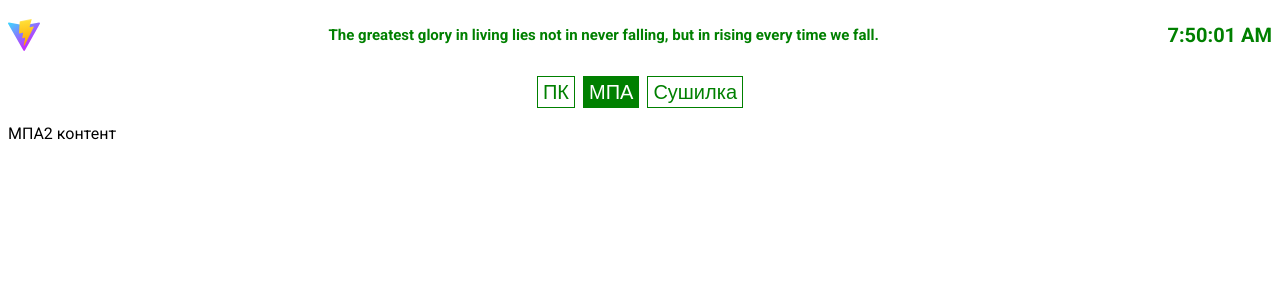
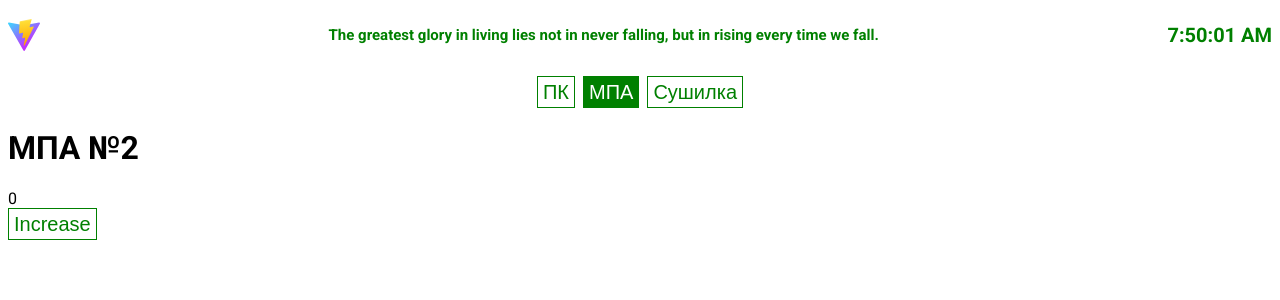
Before and after one commit to DmitryMelkov/react-train, a React (Vite) app: page / in a window 1280 px wide. Both pictures are taken after a click on the button "МПА". Shown: the top 300 px of the page. Built offline with nearby package versions, Linux system fonts and the light colour scheme; no server answers.

Commit message:
add count train

```diff
--- a/src/App.tsx
+++ b/src/App.tsx
@@ -3,6 +3,9 @@ import Header from './components/Header/Header';
 import TabBtns from './components/Tabs/TabBtns';
 import TabPC from './components/Tabs/TabPC';
 import styles from './App.module.scss';
+import TabSushilka from './components/Tabs/TabSushilka';
+import { CounterProvider } from './hooks/CounterContext';
+import TabMpa from './components/Tabs/TabMpa';
 
 const App: React.FC = () => {
   const [tab, setTab] = useState<string>('ПК1');
@@ -19,11 +22,19 @@ const App: React.FC = () => {
             <TabPC url={'http://169.254.0.156:3002/api/vr2-data'} title={'ПК №2'} />
           </div>
         )}
-        {tab === 'МПА2' && <div>МПА2 контент</div>}
-        {tab === 'Сушилка1' && <div>Сушилка1 контент</div>}
+        {tab === 'МПА2' && (
+          <CounterProvider>
+            <TabMpa title={'МПА №2'} />
+          </CounterProvider>
+        )}
+        {tab === 'Сушилка1' && (
+          <CounterProvider>
+            <TabSushilka title={'Сушилка №1'} />
+          </CounterProvider>
+        )}
       </div>
     </div>
   );
-}
+};
 
 export default App;
--- /dev/null
+++ b/src/components/Example.tsx
@@ -0,0 +1,13 @@
+interface ExampleProps {
+  descr: string;
+}
+
+const Example: React.FC<ExampleProps> = ({ descr }) => {
+  return (
+    <>
+      <p>{descr}</p>
+    </>
+  );
+};
+
+export default Example;
--- /dev/null
+++ b/src/components/Tabs/TabMpa.tsx
@@ -0,0 +1,28 @@
+import BtnDefault from '../BtnDefault/BtnDefault';
+import { useCounter } from '../../hooks/CounterContext';
+
+interface TabSushilkaProps {
+  title: string;
+}
+
+const TabMpa: React.FC<TabSushilkaProps> = ({ title }) => {
+  const { count, increment } = useCounter(); // Используем контекст
+
+  return (
+    <>
+      <h1>{title}</h1>
+
+      <div>
+        <div>{count}</div>
+        <BtnDefault
+          onClick={() => {
+            increment();
+          }}
+          children={'Increase'}
+        />
+      </div>
+    </>
+  );
+};
+
+export default TabMpa;
--- /dev/null
+++ b/src/components/Tabs/TabSushilka.tsx
@@ -0,0 +1,41 @@
+import { useState } from 'react';
+import BtnDefault from '../BtnDefault/BtnDefault';
+import Example from '../Example';
+import { useCounter } from '../../hooks/CounterContext';
+
+interface TabSushilkaProps {
+  title: string;
+}
+
+const TabSushilka: React.FC<TabSushilkaProps> = ({ title }) => {
+  const { count, increment } = useCounter(); // Используем контекст
+  const [descr, setDescr] = useState('current descr');
+
+  return (
+    <>
+      <h1>{title}</h1>
+
+      <div>
+        <div>{count}</div>
+        <BtnDefault
+          onClick={() => {
+            increment();
+          }}
+          children={'Increase'}
+        />
+      </div>
+
+      <div>
+        <Example descr={descr} />
+        <BtnDefault
+          onClick={() => {
+            setDescr('new descr');
+          }}
+          children={'change descr'}
+        />
+      </div>
+    </>
+  );
+};
+
+export default TabSushilka;
--- /dev/null
+++ b/src/hooks/CounterContext.tsx
@@ -0,0 +1,28 @@
+import React, { createContext, useContext, useState } from 'react';
+
+// Создаем контекст
+const CounterContext = createContext<{ count: number; increment: () => void } | undefined>(undefined);
+
+// Провайдер контекста
+export const CounterProvider: React.FC<{ children: React.ReactNode }> = ({ children }) => {
+  const [count, setCount] = useState(0); // Изначальное значение счетчика
+
+  const increment = () => {
+    setCount((prevCount) => prevCount + 1); // Увеличиваем счетчик
+  };
+
+  return (
+    <CounterContext.Provider value={{ count, increment }}>
+      {children}
+    </CounterContext.Provider>
+  );
+};
+
+// Хук для использования контекста
+export const useCounter = () => {
+  const context = useContext(CounterContext);
+  if (context === undefined) {
+    throw new Error('useCounter must be used within a CounterProvider');
+  }
+  return context;
+};
```
Also changed, not shown: 1 other file (tests, documents, lock files or other folders).
